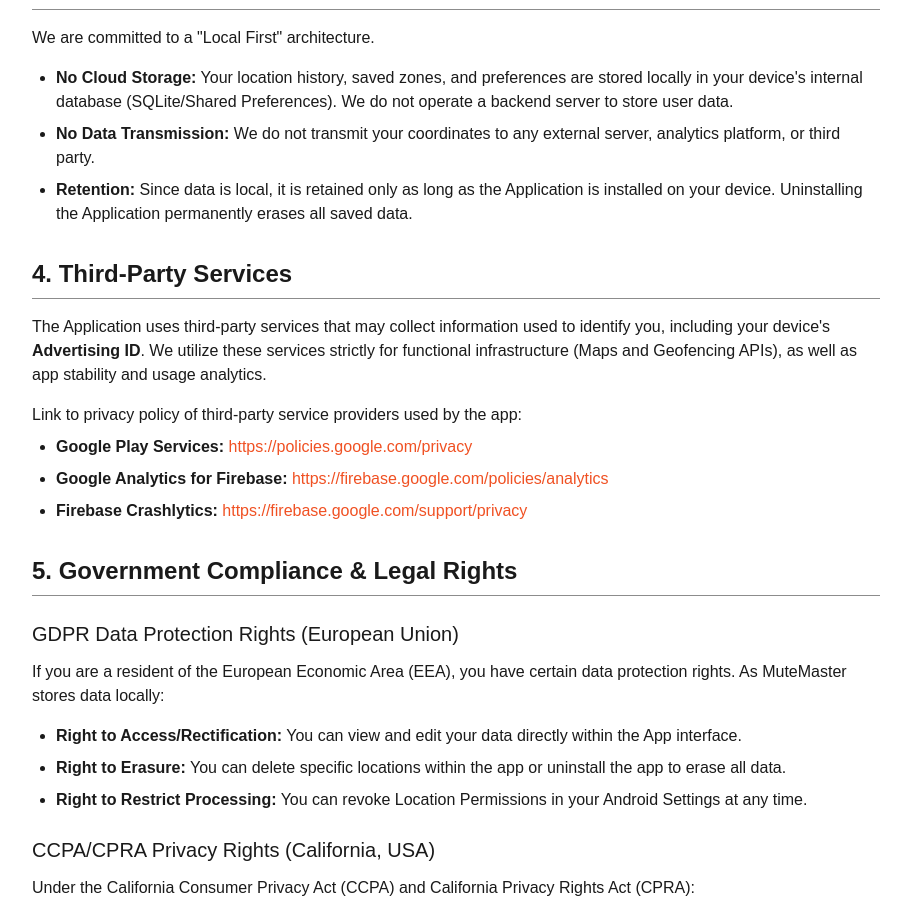
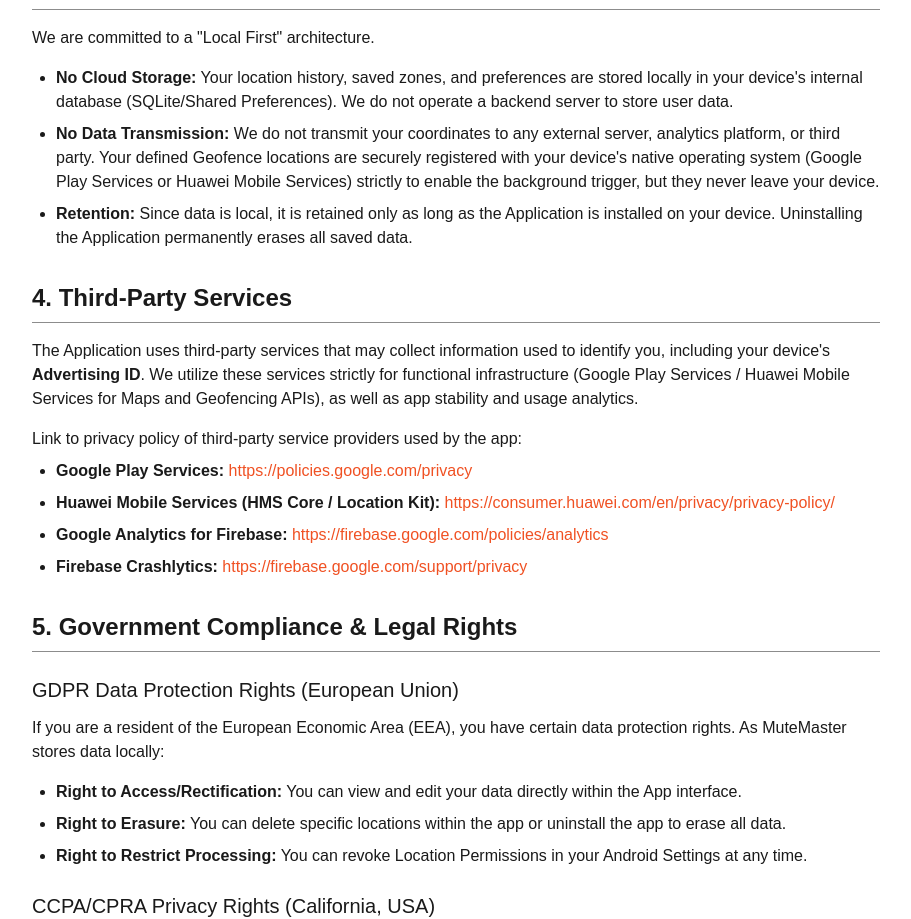
Before and after one commit to DipankajSingh/TheMuteMaster, a Next.js app in the folder website/: page /privacy in a window 1280 px wide. Shown: the part 1527-2446 px from the top of the page, without its empty margins (184-1095 px from the left). Built offline with nearby package versions, Linux system fonts and the light colour scheme.

Commit message:
Docs: Update Privacy Policy for Huawei AppGallery compliance

```diff
--- a/website/app/privacy/page.tsx
+++ b/website/app/privacy/page.tsx
@@ -126,7 +126,7 @@
           <li>
             <strong>No Data Transmission:</strong> We do not transmit your
             coordinates to any external server, analytics platform, or third
-            party.
+            party. Your defined Geofence locations are securely registered with your device's native operating system (Google Play Services or Huawei Mobile Services) strictly to enable the background trigger, but they never leave your device.
           </li>
           <li>
             <strong>Retention:</strong> Since data is local, it is retained only
@@ -141,7 +141,7 @@
         <p className="mb-4">
           The Application uses third-party services that may collect information
           used to identify you, including your device&apos;s <strong>Advertising ID</strong>. We utilize these services strictly for
-          functional infrastructure (Maps and Geofencing APIs), as well as app
+          functional infrastructure (Google Play Services / Huawei Mobile Services for Maps and Geofencing APIs), as well as app
           stability and usage analytics.
         </p>
         <p className="mb-2">
@@ -158,6 +158,17 @@
               rel="noopener noreferrer"
             >
               https://policies.google.com/privacy
+            </a>
+          </li>
+          <li>
+            <strong>Huawei Mobile Services (HMS Core / Location Kit):</strong>{" "}
+            <a
+              href="https://consumer.huawei.com/en/privacy/privacy-policy/"
+              className="text-primary hover:underline"
+              target="_blank"
+              rel="noopener noreferrer"
+            >
+              https://consumer.huawei.com/en/privacy/privacy-policy/
             </a>
           </li>
           <li>
```
